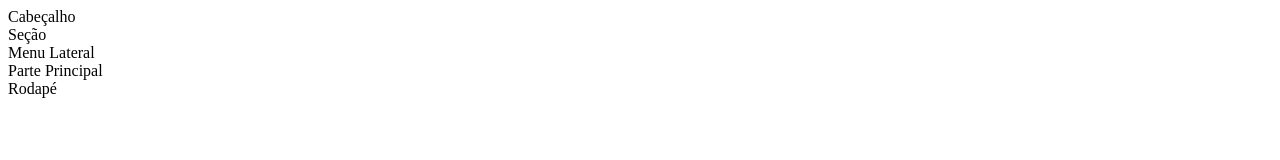
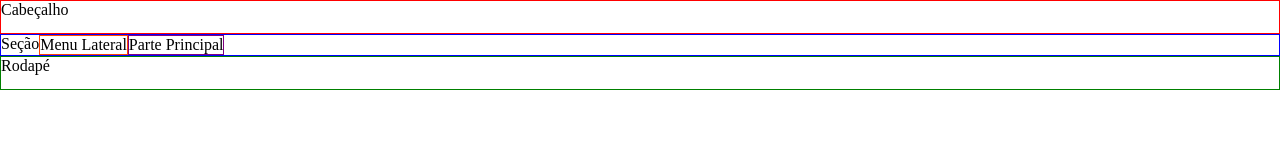
Before and after one commit to lsg2630/01-dwfe-aula-20260226, a plain HTML site: page index.html in a window 1280 px wide. Drawn offline with Linux system fonts and the light colour scheme.

Commit message:
Segundo exemplo

```diff
--- /dev/null
+++ b/estilo.css
@@ -0,0 +1,35 @@
+* {
+    font-size: 16px;
+    margin: 0;
+    padding: 0;
+}
+
+body {
+    max-height: 100vh;
+    display: flex;
+    flex-direction: column;
+}
+
+header {
+    border: .1rem solid red;
+    height: 2rem;
+}
+
+section {
+    border: .1rem solid blue;
+    display: flex;
+    flex: 1;
+}
+
+nav {
+    border: .1rem solid orangered;
+}
+
+main {
+    border: .1rem solid purple;
+}
+
+footer {
+    border: .1rem solid green;
+    height: 2rem;
+}
```
Also changed, not shown: index.html (+4 -2 lines).
